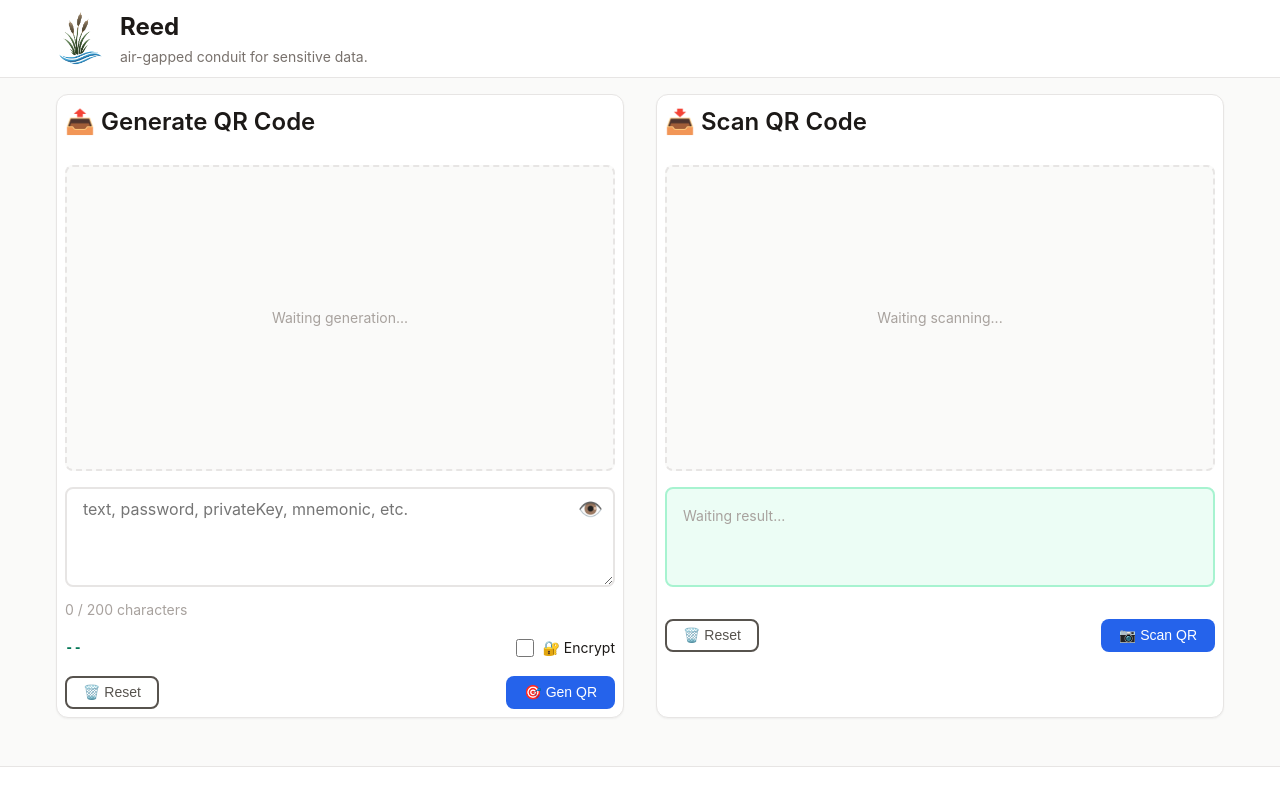
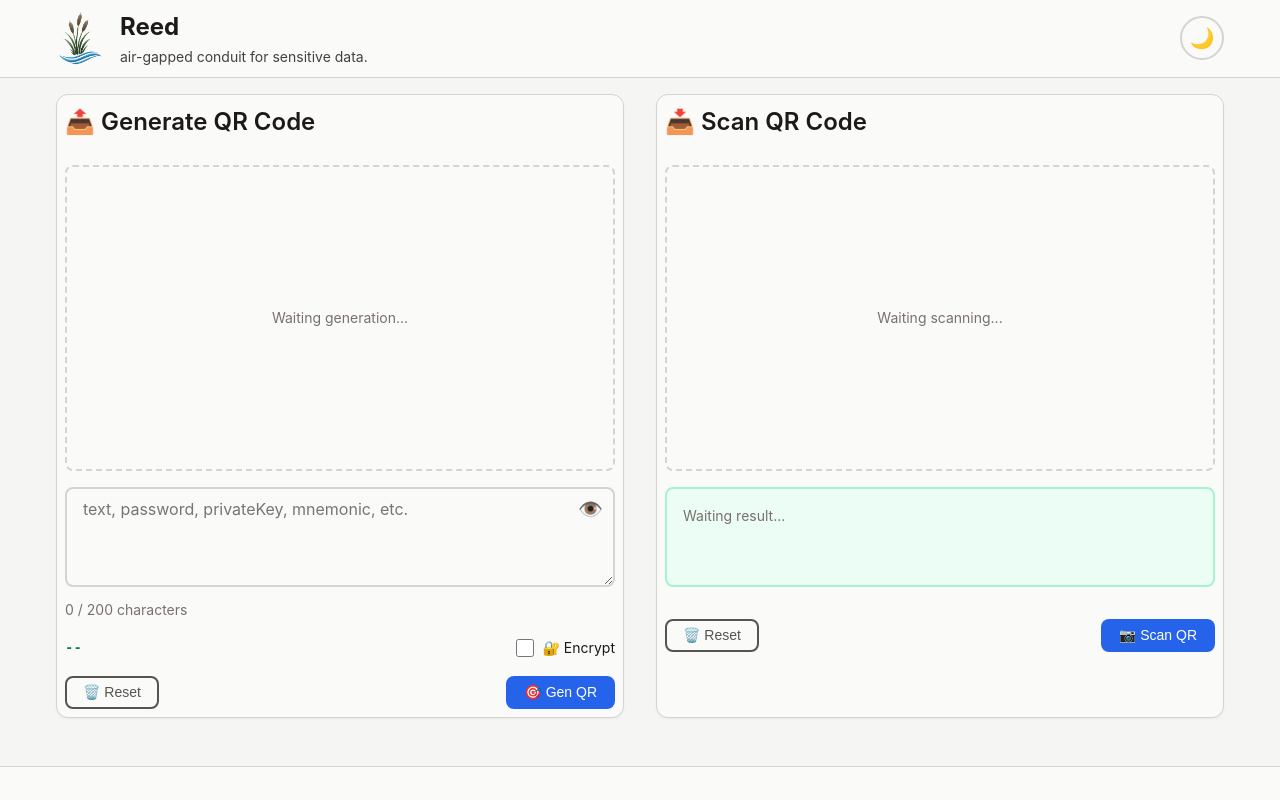
Before and after one commit to Pony-Unicorn/reed, a plain HTML site: page index.html in a window 1280 px wide. Shown: the top 800 px of the page. Drawn offline with nearby package versions, Linux system fonts and the light colour scheme.

Commit message:
🎇🎇🎇

```diff
--- a/index.html
+++ b/index.html
@@ -6,7 +6,7 @@
       name="viewport"
       content="width=device-width, initial-scale=1.0, maximum-scale=1.0, user-scalable=no"
     />
-    <meta name="color-scheme" content="light" />
+    <meta name="color-scheme" content="light dark" />
     <title>Reed</title>
     <meta
       name="description"
@@ -31,7 +31,10 @@
       content="By encrypting one end to generate a QR code and scanning the code to decrypt it on the other end, point-to-point secure transmission without the need for a network or a transfer server is achieved."
     />
     <meta property="og:url" content="https://reed.testbug.cc" />
-    <meta property="og:image" content="https://reed.testbug.cc/logo.png" />
+    <meta
+      property="og:image"
+      content="https://cdn.jsdelivr.net/gh/Pony-Unicorn/reed/logo.png"
+    />
 
     <!-- Twitter -->
     <meta name="twitter:card" content="summary" />
@@ -40,7 +43,10 @@
       name="twitter:description"
       content="By encrypting one end to generate a QR code and scanning the code to decrypt it on the other end, point-to-point secure transmission without the need for a network or a transfer server is achieved."
     />
-    <meta name="twitter:image" content="https://reed.testbug.cc/logo.png" />
+    <meta
+      name="twitter:image"
+      content="https://cdn.jsdelivr.net/gh/Pony-Unicorn/reed/logo.png"
+    />
 
     <!-- Performance -->
     <link rel="dns-prefetch" href="https://cdn.jsdelivr.net" />
@@ -76,6 +82,9 @@
          Based on logo.png colors
          ======================================== */
       :root {
+        /* Color Scheme Support */
+        color-scheme: light dark;
+
         /* Primary - Blue (from water waves) */
         --primary-50: #eff6ff;
         --primary-100: #dbeafe;
@@ -112,11 +121,14 @@
         --neutral-800: #292524;
         --neutral-900: #1c1917;
 
-        /* Semantic Colors */
-        --background: var(--neutral-50);
+        /* Semantic Colors - Light Theme (slightly darker) */
+        --background: var(--neutral-100);
         --foreground: var(--neutral-900);
-        --surface: #ffffff;
-        --border: var(--neutral-200);
+        --surface: var(--neutral-50);
+        --border: var(--neutral-300);
+        --text-primary: var(--neutral-900);
+        --text-secondary: var(--neutral-700);
+        --text-muted: var(--neutral-500);
 
         /* Functional Colors */
         --success: var(--accent-500);
@@ -144,6 +156,46 @@
         --shadow-md: 0 4px 6px -1px rgba(0, 0, 0, 0.1);
         --shadow-lg: 0 10px 15px -3px rgba(0, 0, 0, 0.1);
         --shadow-xl: 0 20px 25px -5px rgba(0, 0, 0, 0.1);
+      }
+
+      /* ========================================
+         Dark Theme (Auto-adaptive & Manual)
+         ======================================== */
+      @media (prefers-color-scheme: dark) {
+        :root:not([data-theme="light"]) {
+          /* Semantic Colors - Dark Theme */
+          --background: var(--neutral-900);
+          --foreground: var(--neutral-100);
+          --surface: var(--neutral-800);
+          --border: var(--neutral-700);
+          --text-primary: var(--neutral-50);
+          --text-secondary: var(--neutral-300);
+          --text-muted: var(--neutral-500);
+
+          /* Adjust shadows for dark theme */
+          --shadow-sm: 0 1px 2px 0 rgba(0, 0, 0, 0.3);
+          --shadow-md: 0 4px 6px -1px rgba(0, 0, 0, 0.4);
+          --shadow-lg: 0 10px 15px -3px rgba(0, 0, 0, 0.5);
+          --shadow-xl: 0 20px 25px -5px rgba(0, 0, 0, 0.6);
+        }
+      }
+
+      /* Manual dark theme toggle */
+      [data-theme="dark"] {
+        /* Semantic Colors - Dark Theme */
+        --background: var(--neutral-900);
+        --foreground: var(--neutral-100);
+        --surface: var(--neutral-800);
+        --border: var(--neutral-700);
+        --text-primary: var(--neutral-50);
+        --text-secondary: var(--neutral-300);
+        --text-muted: var(--neutral-500);
+
+        /* Adjust shadows for dark theme */
+        --shadow-sm: 0 1px 2px 0 rgba(0, 0, 0, 0.3);
+        --shadow-md: 0 4px 6px -1px rgba(0, 0, 0, 0.4);
+        --shadow-lg: 0 10px 15px -3px rgba(0, 0, 0, 0.5);
+        --shadow-xl: 0 20px 25px -5px rgba(0, 0, 0, 0.6);
       }
 
       /* ========================================
@@ -238,11 +290,11 @@
       }
 
       .text-muted {
-        color: var(--neutral-400);
+        color: var(--text-muted);
       }
 
       .text-secondary {
-        color: var(--neutral-500);
+        color: var(--text-secondary);
       }
 
       /* ========================================
@@ -386,6 +438,34 @@
         max-width: 1200px;
         margin: 0 auto;
         padding: 0 var(--spacing-md);
+        display: flex;
+        justify-content: space-between;
+        align-items: center;
+      }
+
+      .theme-toggle-btn {
+        background: transparent;
+        border: 2px solid var(--border);
+        border-radius: var(--radius-full);
+        width: 44px;
+        height: 44px;
+        display: flex;
+        align-items: center;
+        justify-content: center;
+        cursor: pointer;
+        font-size: 1.25rem;
+        transition: all 0.3s ease;
+        flex-shrink: 0;
+      }
+
+      .theme-toggle-btn:hover {
+        background-color: var(--surface);
+        border-color: var(--primary-500);
+        transform: scale(1.05);
+      }
+
+      .theme-toggle-btn:active {
+        transform: scale(0.95);
       }
 
       .logo {
@@ -402,7 +482,7 @@
         justify-content: center;
         align-items: center;
         min-height: 306px;
-        background-color: var(--neutral-50);
+        background-color: var(--surface);
         border-radius: var(--radius-md);
         border: 2px dashed var(--border);
         /* Security: Prevent text selection and copying */
@@ -440,7 +520,7 @@
         justify-content: center;
         align-items: center;
         min-height: 306px;
-        background-color: var(--neutral-50);
+        background-color: var(--surface);
         border-radius: var(--radius-md);
         border: 2px dashed var(--border);
       }
@@ -537,8 +617,8 @@
         height: 300px;
         background: repeating-linear-gradient(
           0deg,
-          rgba(0, 0, 0, 0.85) 0px,
-          rgba(0, 0, 0, 0.85) 12px,
+          rgba(0, 0, 0, 1) 0px,
+          rgba(0, 0, 0, 1) 12px,
           transparent 12px,
           transparent 24px
         );
@@ -849,6 +929,15 @@
             </p>
           </div>
         </div>
+        <button
+          id="themeToggle"
+          class="theme-toggle-btn"
+          onclick="toggleTheme()"
+          title="Toggle theme"
+          aria-label="Toggle color theme"
+        >
+          <span id="themeIcon">🌙</span>
+        </button>
       </div>
     </header>
 
@@ -1982,6 +2071,76 @@
           videoStream.getTracks().forEach((track) => track.stop());
         }
       });
+
+      // ========================================
+      // Theme Toggle Functionality
+      // ========================================
+      function getPreferredTheme() {
+        // Check localStorage first (with Safari private mode protection)
+        try {
+          const savedTheme = localStorage.getItem("theme");
+          if (savedTheme) {
+            return savedTheme;
+          }
+        } catch (e) {
+          // Safari private mode or localStorage disabled
+          console.warn("localStorage not available:", e.name);
+        }
+
+        // Fall back to system preference
+        return window.matchMedia("(prefers-color-scheme: dark)").matches
+          ? "dark"
+          : "light";
+      }
+
+      function setTheme(theme) {
+        document.documentElement.setAttribute("data-theme", theme);
+
+        // Save to localStorage (with Safari private mode protection)
+        try {
+          localStorage.setItem("theme", theme);
+        } catch (e) {
+          // Safari private mode: QuotaExceededError
+          // User can still switch themes, just won't persist on refresh
+          console.warn("localStorage not available:", e.name);
+        }
+
+        // Update icon
+        const icon = $("themeIcon");
+        icon.textContent = theme === "dark" ? "☀️" : "🌙";
+      }
+
+      function toggleTheme() {
+        const currentTheme =
+          document.documentElement.getAttribute("data-theme") ||
+          getPreferredTheme();
+        const newTheme = currentTheme === "dark" ? "light" : "dark";
+        setTheme(newTheme);
+      }
+
+      // Initialize theme on page load
+      (function initTheme() {
+        const theme = getPreferredTheme();
+        setTheme(theme);
+      })();
+
+      // Listen for system theme changes
+      window
+        .matchMedia("(prefers-color-scheme: dark)")
+        .addEventListener("change", (e) => {
+          // Only auto-switch if user hasn't manually set a preference
+          let hasManualTheme = false;
+          try {
+            hasManualTheme = !!localStorage.getItem("theme");
+          } catch (e) {
+            // Safari private mode or localStorage disabled
+            console.warn("localStorage not available:", e.name);
+          }
+
+          if (!hasManualTheme) {
+            setTheme(e.matches ? "dark" : "light");
+          }
+        });
     </script>
 
     <!-- Toast Notification -->
```
